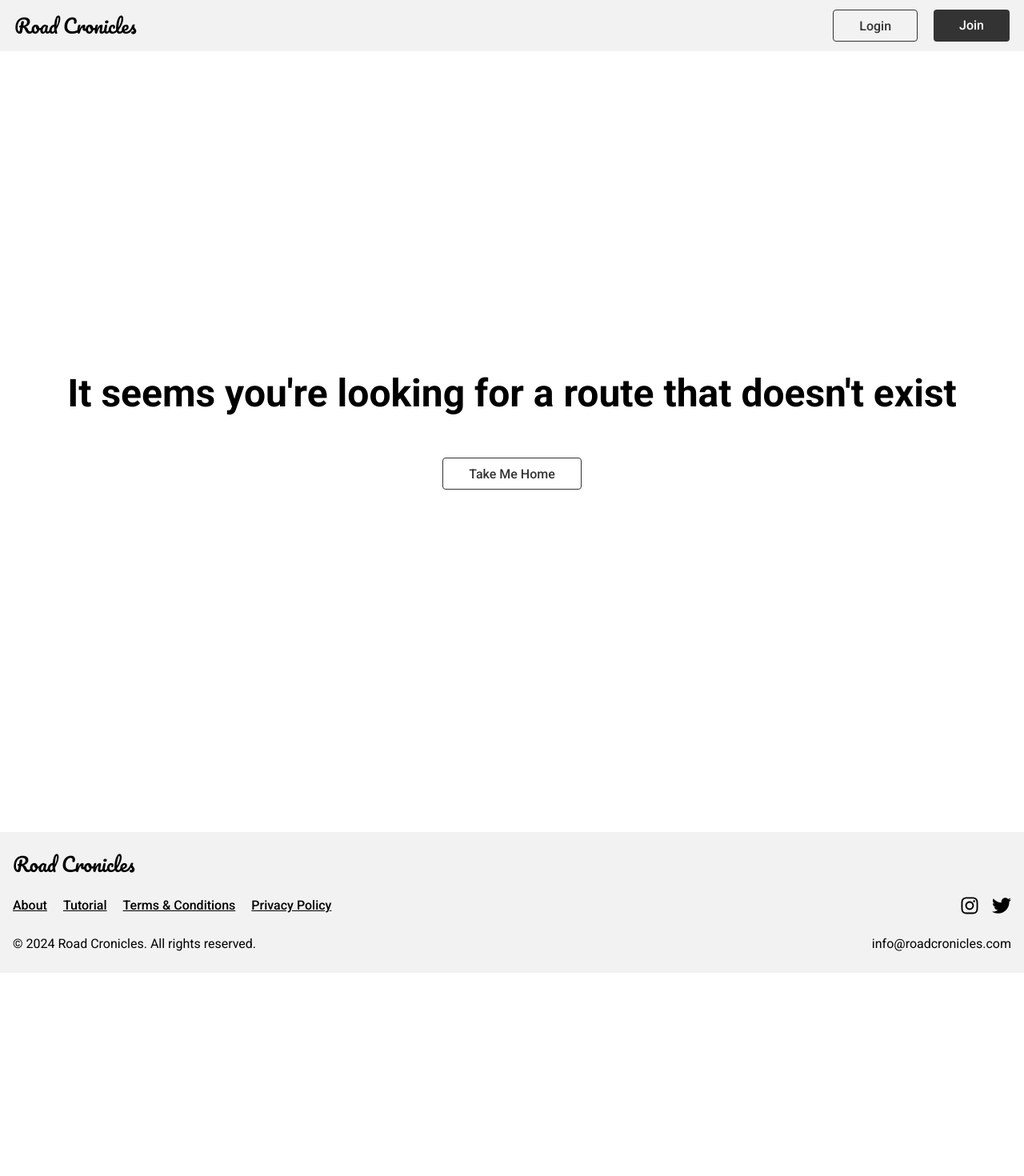
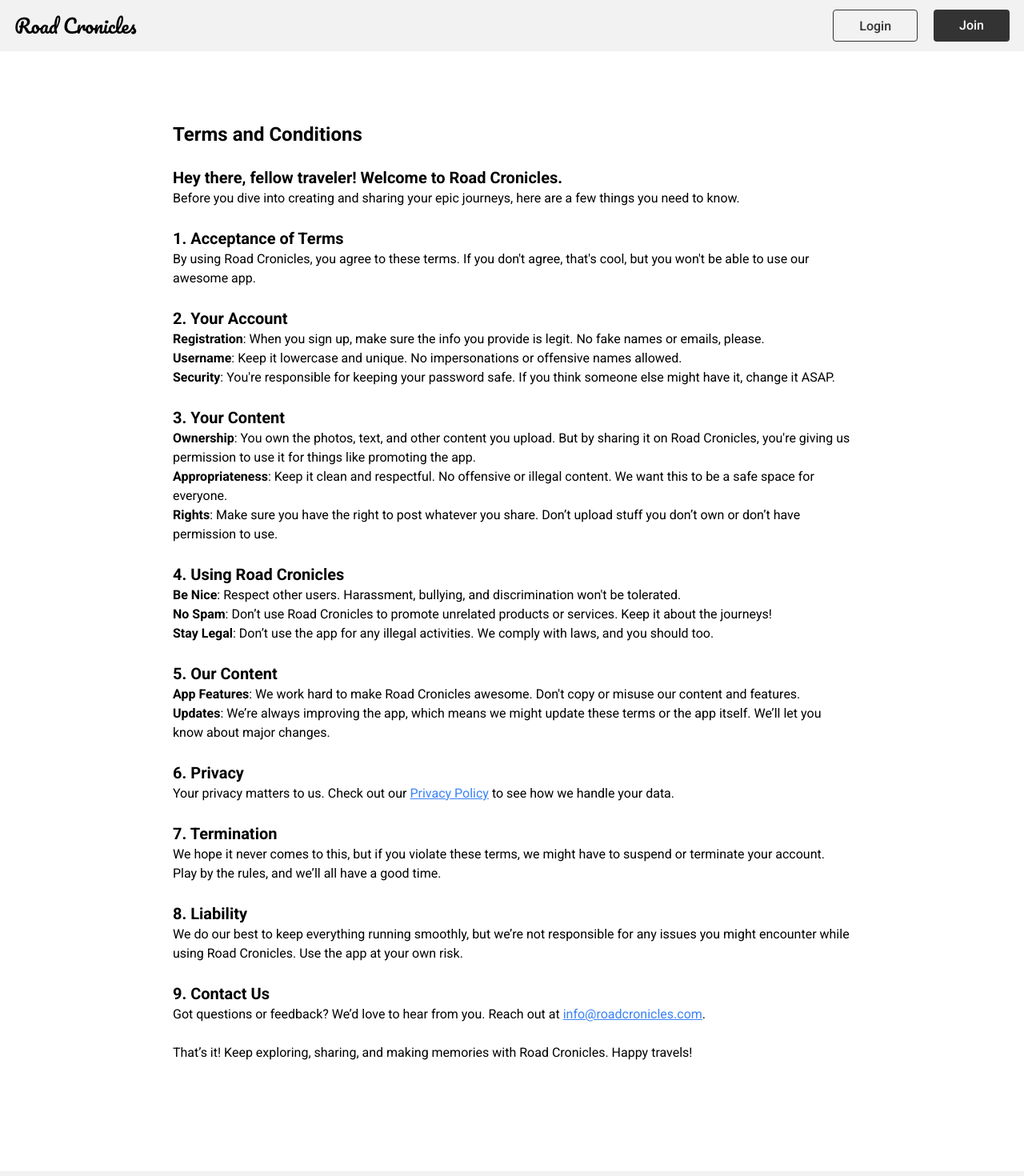
Before and after one commit to Griunvald/travel_app_client, a React (Vite) app in the folder client/: page /terms in a window 1280 px wide. Shown: the top 1470 px of the page at 80% size. Before the commit the page ends 1216 px from the top, so only its background shows below. Built offline with nearby package versions, Linux system fonts and the light colour scheme; no server answers.

Commit message:
Add TermsAndConditions component

```diff
--- a/client/src/App.jsx
+++ b/client/src/App.jsx
@@ -18,6 +18,7 @@ import FullTrip from './components/pages/FullTrip';
 import Profile from './components/pages/Profile';
 import AboutMe from './components/pages/AboutMe';
 import Tutorial from './components/pages/Tutorial';
+import TermsAndConditions from './components/pages/TermsAndConditions.jsx';
 import Toast from './components/common/Toast';
 import ReactGA from 'react-ga4';
 
@@ -89,6 +90,10 @@ const router = createBrowserRouter([
         element: <Tutorial />
       },
       {
+        path: '/terms',
+        element: <TermsAndConditions />
+      },
+      {
         path: '*',
         element: <NotFound />
       },
--- /dev/null
+++ b/client/src/components/pages/TermsAndConditions.jsx
@@ -0,0 +1,88 @@
+import React from 'react';
+
+const TermsAndConditions = () => {
+  return (
+    <div className="max-w-4xl mx-auto p-6">
+      <h1 className="text-2xl font-bold mb-6">Terms and Conditions</h1>
+
+      <div className="mb-6">
+        <h2 className="text-xl font-semibold">Hey there, fellow traveler! Welcome to Road Cronicles.</h2>
+        <p>Before you dive into creating and sharing your epic journeys, here are a few things you need to know.</p>
+      </div>
+
+      <div className="mb-6">
+        <h2 className="text-xl font-semibold">1. Acceptance of Terms</h2>
+        <p>
+          By using Road Cronicles, you agree to these terms. If you don't agree, that's cool, but you won't be able to use our awesome app.
+        </p>
+      </div>
+
+      <div className="mb-6">
+        <h2 className="text-xl font-semibold">2. Your Account</h2>
+        <p>
+          <strong>Registration</strong>: When you sign up, make sure the info you provide is legit. No fake names or emails, please.<br />
+          <strong>Username</strong>: Keep it lowercase and unique. No impersonations or offensive names allowed.<br />
+          <strong>Security</strong>: You're responsible for keeping your password safe. If you think someone else might have it, change it ASAP.
+        </p>
+      </div>
+
+      <div className="mb-6">
+        <h2 className="text-xl font-semibold">3. Your Content</h2>
+        <p>
+          <strong>Ownership</strong>: You own the photos, text, and other content you upload. But by sharing it on Road Cronicles, you're giving us permission to use it for things like promoting the app.<br />
+          <strong>Appropriateness</strong>: Keep it clean and respectful. No offensive or illegal content. We want this to be a safe space for everyone.<br />
+          <strong>Rights</strong>: Make sure you have the right to post whatever you share. Don’t upload stuff you don’t own or don’t have permission to use.
+        </p>
+      </div>
+
+      <div className="mb-6">
+        <h2 className="text-xl font-semibold">4. Using Road Cronicles</h2>
+        <p>
+          <strong>Be Nice</strong>: Respect other users. Harassment, bullying, and discrimination won't be tolerated.<br />
+          <strong>No Spam</strong>: Don’t use Road Cronicles to promote unrelated products or services. Keep it about the journeys!<br />
+          <strong>Stay Legal</strong>: Don’t use the app for any illegal activities. We comply with laws, and you should too.
+        </p>
+      </div>
+
+      <div className="mb-6">
+        <h2 className="text-xl font-semibold">5. Our Content</h2>
+        <p>
+          <strong>App Features</strong>: We work hard to make Road Cronicles awesome. Don't copy or misuse our content and features.<br />
+          <strong>Updates</strong>: We’re always improving the app, which means we might update these terms or the app itself. We’ll let you know about major changes.
+        </p>
+      </div>
+
+      <div className="mb-6">
+        <h2 className="text-xl font-semibold">6. Privacy</h2>
+        <p>
+          Your privacy matters to us. Check out our <a href="/privacy" className="text-blue-500 underline">Privacy Policy</a> to see how we handle your data.
+        </p>
+      </div>
+
+      <div className="mb-6">
+        <h2 className="text-xl font-semibold">7. Termination</h2>
+        <p>
+          We hope it never comes to this, but if you violate these terms, we might have to suspend or terminate your account. Play by the rules, and we’ll all have a good time.
+        </p>
+      </div>
+
+      <div className="mb-6">
+        <h2 className="text-xl font-semibold">8. Liability</h2>
+        <p>
+          We do our best to keep everything running smoothly, but we’re not responsible for any issues you might encounter while using Road Cronicles. Use the app at your own risk.
+        </p>
+      </div>
+
+      <div className="mb-6">
+        <h2 className="text-xl font-semibold">9. Contact Us</h2>
+        <p>
+          Got questions or feedback? We’d love to hear from you. Reach out at <a href="mailto:info@roadcronicles.com" className="text-blue-500 underline">info@roadcronicles.com</a>.
+        </p>
+      </div>
+
+      <p>That’s it! Keep exploring, sharing, and making memories with Road Cronicles. Happy travels!</p>
+    </div>
+  );
+}
+
+export default TermsAndConditions;
```
